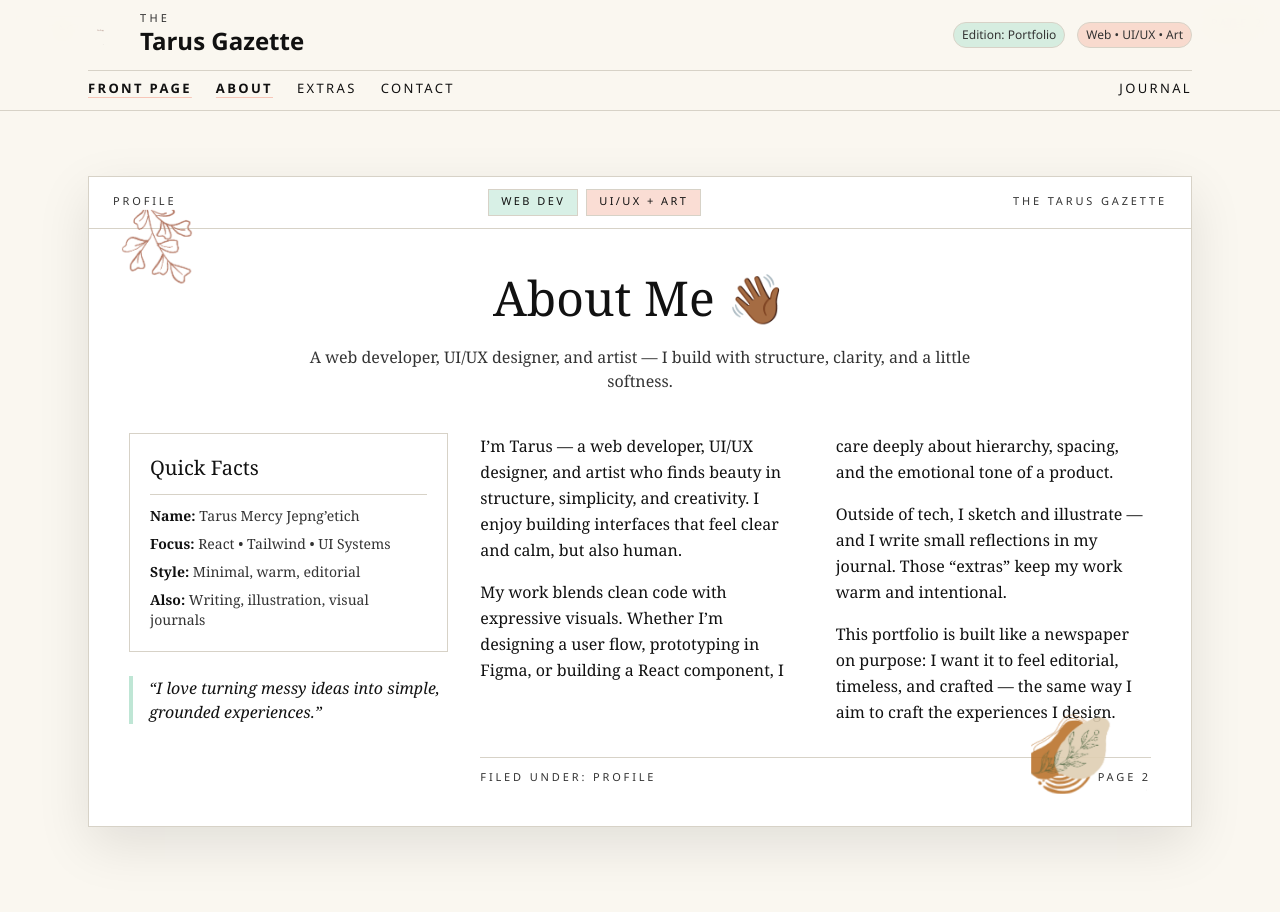
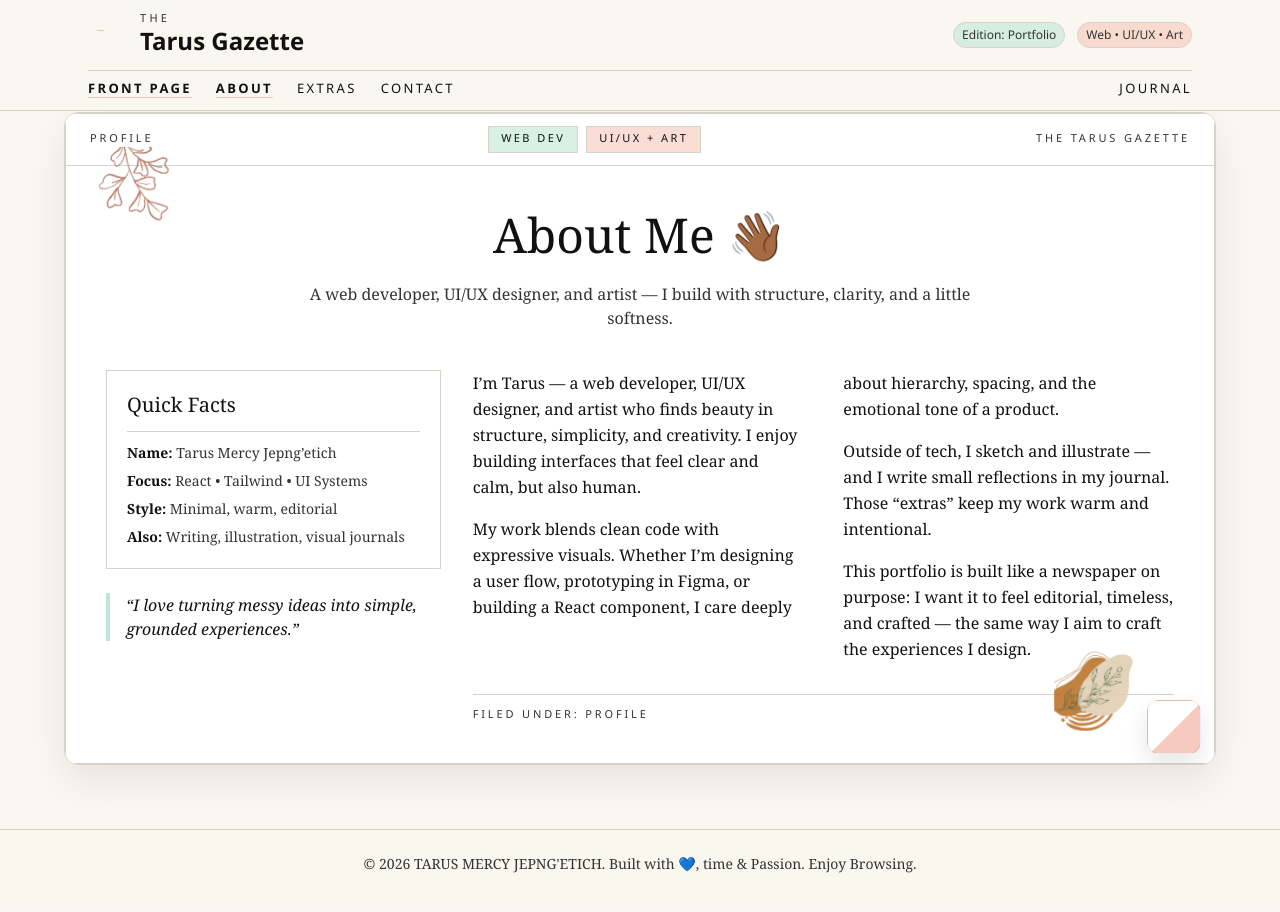
Before and after one commit to Tarus-Jepngetich/Portfolio, a React (Vite) app: page /gazette/about in a window 1280 px wide. Shown: the top 912 px of the page. Built offline with nearby package versions, Linux system fonts and the light colour scheme.

Commit message:
Final Design

```diff
--- a/src/App.jsx
+++ b/src/App.jsx
@@ -5,6 +5,7 @@ import FrontPage from "./pages/gazette/FrontPage";
 import AboutPage from "./pages/gazette/AboutPage";
 import ExtrasPage from "./pages/gazette/ExtrasPage";
 import ContactPage from "./pages/gazette/ContactPage";
+
 
 // Cursor (global)
 import InkCursor from "./components/InkCursor";
--- a/src/components/About.jsx
+++ b/src/components/About.jsx
@@ -3,15 +3,17 @@ import L2 from "../assets/L2.png";
 
 export default function About() {
   return (
-    <section id="about" className="bg-[var(--paper)] print-soft px-6 py-16">
-      {/* Newspaper page frame */}
-      <div className="relative max-w-6xl mx-auto bg-white border border-[var(--rule)] shadow-[0_18px_50px_rgba(0,0,0,0.10)] overflow-hidden">
+    <div className="relative bg-white border border-[var(--rule)] shadow-[0_18px_50px_rgba(0,0,0,0.10)] overflow-hidden">
       {/* Decorative PNGs (inside this page only) */}
       <div className="hidden md:block absolute left-8 top-8 pointer-events-none opacity-90">
         <img src={L2} alt="Decorative art" className="w-32 float-slow" />
       </div>
       <div className="hidden md:block absolute right-8 bottom-8 pointer-events-none opacity-90">
-          <img src={Leaf} alt="Decorative art" className="w-32 float-slow-alt scale-x-[-1]" />
+        <img
+          src={Leaf}
+          alt="Decorative art"
+          className="w-32 float-slow-alt scale-x-[-1]"
+        />
       </div>
 
       {/* Page header strip */}
@@ -46,9 +48,7 @@ export default function About() {
           clarity, and a little softness.
         </p>
 
-          {/* Newspaper columns */}
         <div className="grid grid-cols-1 md:grid-cols-12 gap-8">
-            {/* Left column */}
           <div className="md:col-span-4">
             <div className="border border-[var(--rule)] p-5">
               <h3 className="font-serif text-xl text-[var(--ink)] mb-2">
@@ -75,7 +75,6 @@ export default function About() {
               </ul>
             </div>
 
-              {/* Pull quote */}
             <div className="mt-6 border-l-4 border-[var(--mint)] pl-4">
               <p className="font-serif italic text-[var(--ink)]">
                 “I love turning messy ideas into simple, grounded experiences.”
@@ -83,20 +82,19 @@ export default function About() {
             </div>
           </div>
 
-            {/* Main article */}
           <div className="md:col-span-8">
             <div className="columns-1 md:columns-2 gap-10 font-serif text-[var(--ink)] leading-relaxed">
               <p className="mb-4">
-                  I’m Tarus — a web developer, UI/UX designer, and artist who
-                  finds beauty in structure, simplicity, and creativity. I enjoy
-                  building interfaces that feel clear and calm, but also human.
+                I’m Tarus — a web developer, UI/UX designer, and artist who finds
+                beauty in structure, simplicity, and creativity. I enjoy building
+                interfaces that feel clear and calm, but also human.
               </p>
 
               <p className="mb-4">
                 My work blends clean code with expressive visuals. Whether I’m
-                  designing a user flow, prototyping in Figma, or building a
-                  React component, I care deeply about hierarchy, spacing, and
-                  the emotional tone of a product.
+                designing a user flow, prototyping in Figma, or building a React
+                component, I care deeply about hierarchy, spacing, and the
+                emotional tone of a product.
               </p>
 
               <p className="mb-4">
@@ -107,25 +105,21 @@ export default function About() {
 
               <p className="mb-4">
                 This portfolio is built like a newspaper on purpose: I want it
-                  to feel editorial, timeless, and crafted — the same way I aim
-                  to craft the experiences I design.
+                to feel editorial, timeless, and crafted — the same way I aim to
+                craft the experiences I design.
               </p>
             </div>
 
-              {/* Bottom rule + section label */}
             <div className="mt-8">
               <div className="rule" />
               <div className="mt-3 flex items-center justify-between text-[11px] uppercase tracking-[0.26em] text-[var(--ink-soft)]">
                 <span>Filed Under: Profile</span>
-                  <span>Page 2</span>
+
               </div>
             </div>
           </div>
         </div>
       </div>
-
-
     </div>
-    </section>
   );
 }
--- a/src/components/Navbar.jsx
+++ b/src/components/Navbar.jsx
@@ -5,9 +5,9 @@ import { playPageFlip } from "../utils/sfx";
 
 const pageLinks = [
   { to: "/gazette", label: "Front Page" },
-  { to: "/gazette/about", label: "About" },
-  { to: "/gazette/extras", label: "Extras" },
-  { to: "/gazette/contact", label: "Contact" },
+  { to: "/gazette/About", label: "About" },
+  { to: "/gazette/Extras", label: "Extras" },
+  { to: "/gazette/Contact", label: "Contact" },
 ];
 
 export default function Navbar() {
--- a/src/components/PageShell.jsx
+++ b/src/components/PageShell.jsx
@@ -14,59 +14,48 @@ export default function PageShell({
   const flipTo = (path) => {
     if (!path || flipping) return;
 
-    // ✅ Play sound on page change
     playPageFlip(0.22);
+    setFlipping(true);
 
-    setFlipping(true);
     const go = () => navigate(path);
 
-    // ✅ Smooth transition (your existing approach)
     if (document.startViewTransition) {
-      document.startViewTransition(() => {
-        go();
-      });
-      setTimeout(() => setFlipping(false), 900);
+      document.startViewTransition(() => go());
+      // keep this aligned with your exit/enter timings
+      setTimeout(() => setFlipping(false), 420);
       return;
     }
 
-    // Fallback
     setTimeout(() => {
       go();
       setFlipping(false);
-    }, 300);
+    }, 260);
   };
 
   return (
     <div className="bg-[var(--paper)] min-h-screen print-soft px-6 pt-28 pb-16">
       <div className="page-stage max-w-6xl mx-auto">
-        <div className="page-sheet" style={{ viewTransitionName: "gazette-page" }}>
+        <div
+          className={`page-sheet relative ${flipping ? "is-flipping" : ""}`}
+          style={{ viewTransitionName: "gazette-page" }}
+        >
           {children}
 
-          {/* Flip corner (NEXT) */}
-          <button
-            type="button"
-            className="page-corner-btn"
-            onClick={() => flipTo(nextPath)}
-            aria-label="Flip to next page"
-          />
-
-          {/* Previous page button */}
-          {prevPath && (
+          {/* Fold corner hotspot (NEXT) */}
+          {nextPath && (
             <button
               type="button"
-              onClick={() => flipTo(prevPath)}
-              className="absolute left-4 top-4 px-3 py-1 text-[11px] uppercase tracking-[0.22em]
-                         border border-[var(--rule)] bg-white text-[var(--ink)] hover:bg-[var(--mint)]/40 transition"
-              aria-label="Go to previous page"
+              className="page-fold"
+              onClick={() => flipTo(nextPath)}
+              aria-label="Flip to next page"
             >
-              ← Back
+              <span className="sr-only">Next</span>
             </button>
           )}
 
-          {/* Page label */}
-          <div className="absolute right-4 top-4 text-[11px] uppercase tracking-[0.26em] text-[var(--ink-soft)]">
-            {pageLabel}
-          </div>
+
+
+
         </div>
       </div>
     </div>
--- a/src/index.css
+++ b/src/index.css
@@ -131,6 +131,138 @@ body.ink-hover .ink-trail {
     display: none;
   }
 }
+/* ===== Page sheet base (optional but recommended) ===== */
+.page-sheet {
+  position: relative;
+  background: var(--paper);
+  border: 1px solid var(--rule);
+  box-shadow: 0 16px 40px rgba(0,0,0,0.08);
+  border-radius: 14px;
+  overflow: hidden;
+}
+
+/* ===== Bottom-right page fold (NEXT) ===== */
+.page-fold {
+  position: absolute;
+  right: 14px;
+  bottom: 10px;
+  width: 54px;
+  height: 54px;
+  border: 0;
+  background: transparent;
+  cursor: pointer;
+  padding: 0;
+  z-index: 5;
+}
+
+/* The folded triangle */
+.page-fold::before {
+  content: "";
+  position: absolute;
+  inset: 0;
+  border-radius: 12px;
+  filter: brightness(0.98) contrast(1.02);
+
+  background: linear-gradient(
+  135deg,
+  rgba(255,255,255,0) 52%,
+  rgba(247,198,184,0.9) 52%
+);
+
+  box-shadow: 0 10px 24px rgba(0,0,0,0.10);
+  border: 1px solid rgba(0,0,0,0.08);
+  transform: translateZ(0);
+}
+
+/* A subtle paper highlight on top of the fold */
+.page-fold::after {
+  content: "";
+  position: absolute;
+  inset: 0;
+  border-radius: 12px;
+  opacity: 0.45;
+   background: linear-gradient(
+  135deg,
+  rgba(255,255,255,0) 52%,
+  rgba(191,230,213,0.9) 52%
+);
+
+  mix-blend-mode: soft-light;
+  opacity: 0.9;
+}
+
+/* Hover lift */
+.page-fold:hover::before {
+  transform: translateY(-2px);
+  transition: transform 180ms ease;
+}
+/* ===== Micro flip animation for the page fold ===== */
+
+/* Make the fold feel 3D */
+.page-fold {
+  transform-origin: right bottom;
+  transform: translateZ(0);
+}
+
+/* The folded triangle (your main fold) */
+.page-fold::before {
+  transform-origin: right bottom;
+  transition:
+    transform 180ms ease,
+    filter 180ms ease,
+    box-shadow 180ms ease;
+  will-change: transform;
+}
+
+/* Hover = tiny “lift + curl” */
+.page-fold:hover::before {
+  transform: rotate(-2deg) translate(-2px, -2px);
+  filter: brightness(1.03);
+  box-shadow: 0 14px 30px rgba(0,0,0,0.14);
+}
+
+/* Active (mouse down) = quick “tap” */
+.page-fold:active::before {
+  transform: rotate(-6deg) translate(-1px, -1px) scale(0.98);
+  filter: brightness(0.98);
+  box-shadow: 0 10px 22px rgba(0,0,0,0.12);
+}
+
+/* Optional: a tiny shimmer line (no white triangle split) */
+.page-fold::after {
+  content: "";
+  position: absolute;
+  inset: 0;
+  border-radius: 12px;
+  pointer-events: none;
+  opacity: 0;
+  transition: opacity 180ms ease, transform 180ms ease;
+  transform-origin: right bottom;
+  /* subtle edge sheen */
+  box-shadow: inset 0 0 0 1px rgba(255,255,255,0.16);
+}
+
+.page-fold:hover::after {
+  opacity: 1;
+  transform: rotate(-2deg) translate(-2px, -2px);
+}
+
+/* ===== Click flip micro-animation ===== */
+.page-sheet.is-flipping {
+  transform-origin: right bottom;
+  animation: pageTurn 260ms ease-in-out both;
+}
+
+@keyframes pageTurn {
+  from { transform: perspective(900px) rotateY(0deg); }
+  to   { transform: perspective(900px) rotateY(-6deg); }
+}
+
+/* Mobile: hide fold (tap areas can be annoying on small screens) */
+@media (max-width: 768px) {
+  .page-fold { display: none; }
+}
+
 
 
 
--- a/src/pages/gazette/AboutPage.jsx
+++ b/src/pages/gazette/AboutPage.jsx
@@ -1,14 +1,20 @@
 import Navbar from "../../components/Navbar";
 import About from "../../components/About";
 import PageShell from "../../components/PageShell";
+import Footer from "../../components/Footer";
 
 export default function AboutPage() {
   return (
     <>
       <Navbar />
-      <PageShell prevPath="/gazette" nextPath="/gazette/extras" pageLabel="Page 2">
+      <PageShell
+        nextPath="/gazette/extras"
+        prevPath="/gazette"
+
+      >
         <About />
       </PageShell>
+      <Footer />
     </>
   );
 }
--- a/src/pages/gazette/FrontPage.jsx
+++ b/src/pages/gazette/FrontPage.jsx
@@ -8,7 +8,7 @@ export default function FrontPage() {
   return (
     <>
       <Navbar />
-      <PageShell nextPath="/gazette/about" pageLabel="Front Page">
+      <PageShell nextPath="/gazette/about" >
         <Hero />
       </PageShell>
       <Footer />
```
Also changed, not shown: src/components/Contact.jsx (+6 -14 lines), src/components/Extras.jsx (+7 -45 lines), src/components/Hero.jsx (+13 -3 lines), src/pages/gazette/ContactPage.jsx (+7 -1 lines), src/pages/gazette/ExtrasPage.jsx (+7 -1 lines), 1 other file (tests, documents, lock files or other folders). Lines whose indentation alone changed are shown as unchanged.
